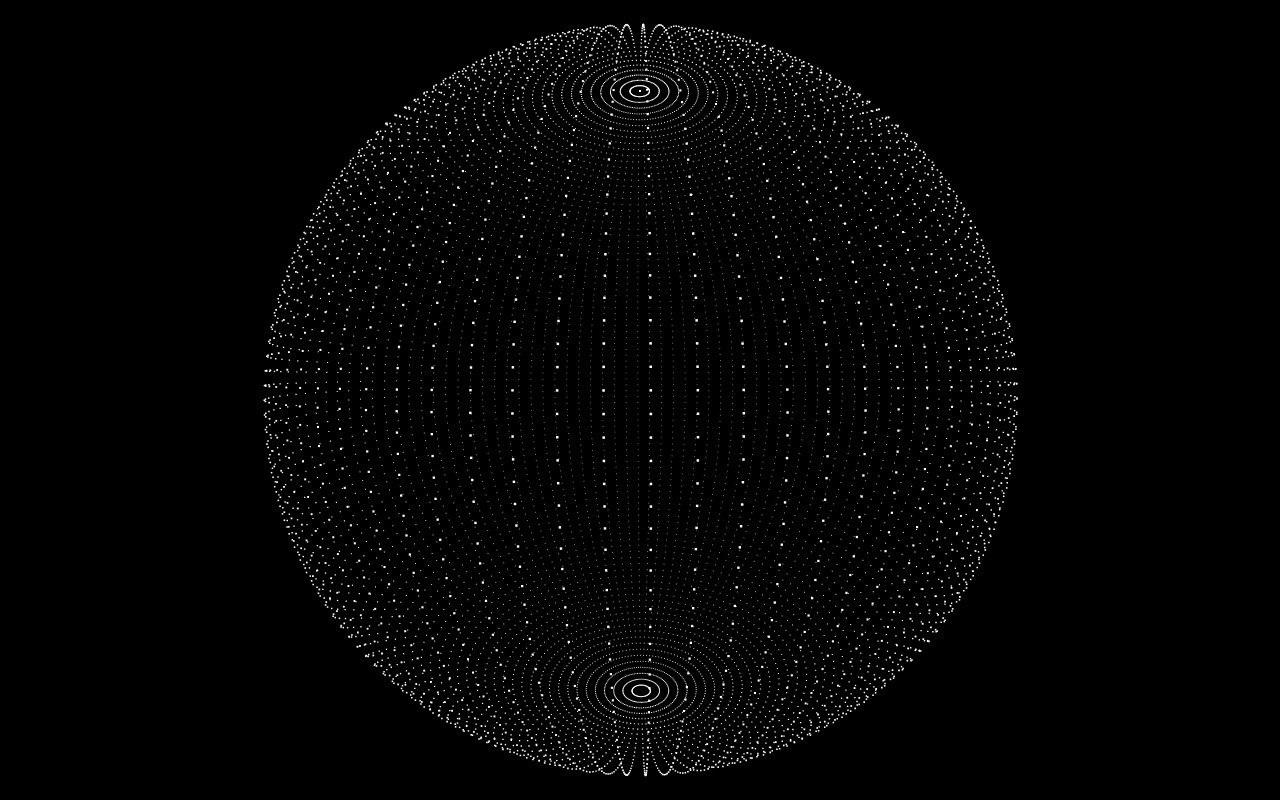
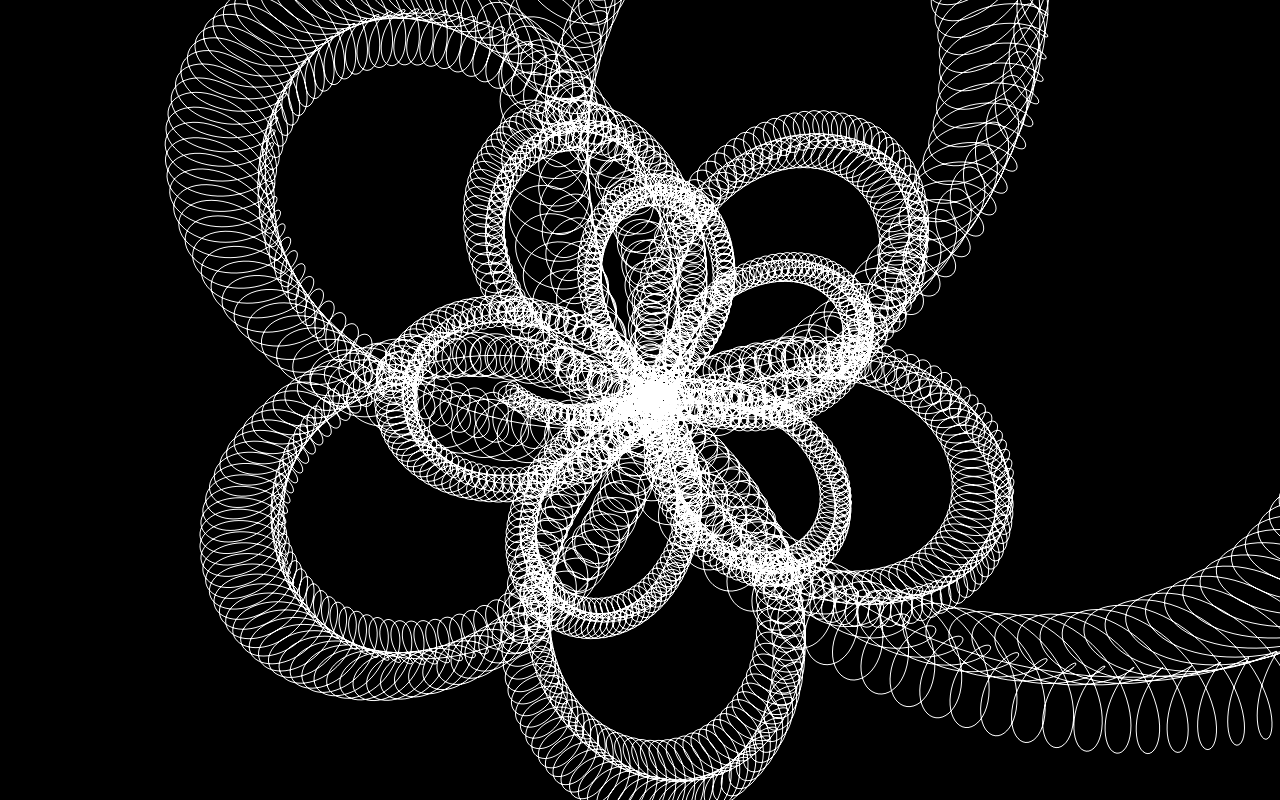
Before and after one commit to adamdavidcole/creative-computing-week5, a plain HTML site: page index.html in a window 1280 px wide. Drawn offline with Linux system fonts and the light colour scheme; animation ran at ten frames a second.

Commit message:
cool roses

```diff
--- /dev/null
+++ b/cone-of-cubes.js
@@ -0,0 +1,82 @@
+class ConeOfCubes {
+  constructor({ size } = {}) {
+    this.size = size || 100;
+
+    this.cubes = [];
+    this.cone = new Cone({ width: 200, length: 500, depth: 200 });
+    // this.cone.setRotation({ x: PI / 2, y: PI / 3 });
+
+    this.cone.setTranslation({ y: 500 / 2 - 50 });
+    const scaleFactor = 100;
+    this.cone.scale({ x: scaleFactor, y: scaleFactor, z: scaleFactor });
+    this.initSquares();
+
+    this.loopLength = 1000;
+  }
+
+  initSquares() {
+    const coneVertices = this.cone.getTransform(this.cone.verticies);
+
+    // const cube = new Rectangle();
+    // this.cubes.push(cube);
+
+    for (let i = 0; i < coneVertices.length; i++) {
+      let [x, y, z] = coneVertices[i];
+
+      const cubeSize = 30;
+      const cube = new Rectangle({
+        width: cubeSize,
+        height: cubeSize,
+        depth: cubeSize,
+        numPointsPerLine: 1,
+        shouldDrawAsFaces: true,
+      });
+
+      this.cubes.push(cube);
+      cube.setTranslation({ x, y, z });
+
+      //   const cube = new Rectangle({ width: 10, length: 10, depth: 10 });
+      //   console.log("cube", cube);
+      //   // cube.setTranslation({ x, y, z });
+      //   this.cubes.push(cube);
+    }
+
+    // console.log("this.cubes", this.cubes);
+    // cylinderVertices.forEach(([x, y, z]) => {
+    //   const cube = new Rectangle({ width: 10, height: 10, depth: 10 });
+    //   cube.setTranslation({ x, y, z });
+    //   this.cubes.push(cube);
+    // });
+  }
+
+  update() {
+    const loopPhase = Math.cos(frameCount / 1000 + PI);
+    const numCubesToDraw = map(loopPhase, -1, 1, 0, this.cone.verticies.length);
+
+    const coneVertices = this.cone.getTransform(this.cone.verticies);
+
+    for (let i = 0; i < this.cubes.length; i++) {
+      const cube = this.cubes[i];
+      const [x, y, z] = coneVertices[i];
+
+      cube.setTranslation({ x, y, z });
+      // cube.setRotation({ x: PI / 3 });
+
+      if (i < numCubesToDraw) {
+        cube.shouldDraw = true;
+      } else {
+        cube.shouldDraw = false;
+      }
+      cube.shouldDraw = true;
+    }
+  }
+
+  draw() {
+    // this.cone.draw();
+    this.cubes.forEach((cube) => {
+      if (cube.shouldDraw) cube.draw();
+    });
+    this.cone.setRotation({ x: PI });
+    this.cone.rotate({ y: 0.001 });
+  }
+}
--- a/cone.js
+++ b/cone.js
@@ -1,5 +1,5 @@
 class Cone extends Shape {
-  constructor() {
+  constructor({ width, length, depth }) {
     super();
 
     this.verticesPerRing = 100;
@@ -12,35 +12,37 @@ class Cone extends Shape {
 
     this.verticies = [];
 
-    this.setScale({ x: 50, y: 100, z: 50 });
+    this.width = width || 50;
+    this.length = length || 100;
+    this.depth = depth || 50;
+
+    this.setScale({ x: this.width, y: this.length, z: this.depth });
 
     this.initConeVertices();
-    console.log("this.vertices", this.vertices);
   }
 
   initConeVertices() {
     const lengthSpacing = this.totalLength / this.verticesPerLength;
+    const capSpacing = this.capRadius / this.ringsPerCap;
     const angleIncr = TWO_PI / this.verticesPerRing;
 
     this.verticies.push([0, 0, 0]);
 
-    for (let i = lengthSpacing; i < this.totalLength; i += lengthSpacing) {
+    for (let i = 0; i < this.capRadius; i += capSpacing) {
       for (let angle = 0; angle < TWO_PI - angleIncr; angle += angleIncr) {
         const x = Math.cos(angle) * i;
         const z = Math.sin(angle) * i;
-        const y = i;
+        const y = 0; // position of cap
 
         this.verticies.push([x, y, z]);
       }
     }
 
-    const capSpacing = this.capRadius / this.ringsPerCap;
-
-    for (let i = 0; i < this.capRadius; i += capSpacing) {
+    for (let i = this.totalLength; i > 0; i -= lengthSpacing) {
       for (let angle = 0; angle < TWO_PI - angleIncr; angle += angleIncr) {
         const x = Math.cos(angle) * i;
         const z = Math.sin(angle) * i;
-        const y = 1; // position of cap
+        const y = this.totalLength - i;
 
         this.verticies.push([x, y, z]);
       }
--- a/index.html
+++ b/index.html
@@ -21,7 +21,9 @@
     <script src="rectangle.js"></script>
     <script src="cylinder.js"></script>
     <script src="cone.js"></script>
+    <script src="cone-of-cubes.js"></script>
     <script src="taurus.js"></script>
+    <script src="roses.js"></script>
     <script src="script.js"></script>
   </body>
 </html>
--- a/rectangle.js
+++ b/rectangle.js
@@ -16,16 +16,26 @@ const rightFace = [1, 2, 6, 5];
 const bottomFace = [3, 7, 6, 2];
 const leftFace = [0, 4, 7, 3];
 
+const faces = [frontFace, backFace, topFace, rightFace, bottomFace, leftFace];
+
 class Rectangle extends Shape {
-  constructor({ width, height, depth }) {
+  constructor({
+    width,
+    height,
+    depth,
+    numPointsPerLine,
+    shouldDrawAsFaces,
+  } = {}) {
     super();
 
+    this.shouldDrawAsFaces = shouldDrawAsFaces ?? false;
+
     this.verticies = [];
-    this.width = 200;
-    this.height = 200;
-    this.depth = 200;
+    this.width = width || 200;
+    this.height = height || 200;
+    this.depth = depth || 200;
 
-    this.numPointsPerLine = 20;
+    this.numPointsPerLine = numPointsPerLine || 20;
 
     this.initRectangleVertices();
 
@@ -41,10 +51,11 @@ class Rectangle extends Shape {
     const distanceWidth = vecDistance(v1, v0);
     const distanceHeight = vecDistance(v1, v2);
 
-    const spacing = distanceWidth / this.numPointsPerLine;
+    const spacingHeight = distanceHeight / this.numPointsPerLine;
+    const spacingWidth = distanceWidth / this.numPointsPerLine;
 
-    for (let i = 0; i <= distanceHeight + spacing; i += spacing) {
-      for (let j = 0; j <= distanceWidth + spacing; j += spacing) {
+    for (let i = 0; i < distanceHeight + spacingHeight; i += spacingHeight) {
+      for (let j = 0; j < distanceWidth + spacingWidth; j += spacingWidth) {
         // draw face on X axis
         let x, y, z;
         if (axis === 0) {
@@ -71,11 +82,44 @@ class Rectangle extends Shape {
   }
 
   initRectangleVertices() {
+    if (!this.shouldDrawAsFaces) {
       this.getFaceVerticies(frontFace, 2);
       this.getFaceVerticies(backFace, 2);
       this.getFaceVerticies(rightFace, 0);
       this.getFaceVerticies(leftFace, 0);
       this.getFaceVerticies(topFace, 1);
       this.getFaceVerticies(bottomFace, 1);
+    } else {
+      cubeVertices.forEach((vertex) => {
+        this.verticies.push(vertex);
+      });
     }
   }
+
+  draw() {
+    if (!this.shouldDrawAsFaces) {
+      super.draw();
+      return;
+    } else {
+      const projectedVerticies = this.getProjectionTransform(this.verticies);
+
+      const [v0, v1, v2, v3] = projectedVerticies;
+      context.fillStyle = "rgba(255,215,215, 0.015)";
+      context.strokeStyle = "rgba(0,255,215, 0.025)";
+
+      faces.forEach((face) => {
+        const [startX, startY] = projectedVerticies[face[0]];
+        context.beginPath();
+        context.moveTo(startX, startY);
+
+        face.forEach((index, i) => {
+          const [x, y, z] = projectedVerticies[index];
+          context.lineTo(x, y);
+        });
+        context.closePath();
+        context.fill();
+        context.stroke();
+      });
+    }
+  }
+}
--- /dev/null
+++ b/roses.js
@@ -0,0 +1,81 @@
+class Roses extends Shape {
+  constructor() {
+    super();
+
+    this.numPoints = 1000;
+    this.radius = 300;
+
+    this.numPointsPerRing = 100;
+    this.ringRadius = 30;
+
+    this.totalPoints = this.numPoints * this.numPointsPerRing;
+    this.verticiesToDraw = 0;
+
+    this.verticies = [];
+
+    this.initRosesVertices();
+  }
+
+  update() {
+    this.verticies = [];
+    const spacing = TWO_PI / this.numPoints;
+
+    for (let angle = 0; angle < TWO_PI; angle += spacing) {
+      const xCenter =
+        this.radius *
+        Math.cos((angle * mouseY) / 100) *
+        Math.cos((mouseX / 100) * angle);
+      const yCenter =
+        this.radius *
+        Math.sin((angle * mouseY) / 100) *
+        Math.cos((mouseX / 100) * angle);
+      const zCenter = map(angle, 0, TWO_PI, -300, 300);
+
+      const ringSpacing = TWO_PI / this.numPointsPerRing;
+      for (let ringAngle = 0; ringAngle < TWO_PI; ringAngle += ringSpacing) {
+        let x = Math.cos(ringAngle) * this.ringRadius;
+        let y = 0;
+        let z = Math.sin(ringAngle) * this.ringRadius;
+
+        const rotatedX = x * Math.cos(ringAngle) - y * Math.sin(ringAngle);
+        const rotatedY = x * Math.sin(ringAngle) + y * Math.cos(ringAngle);
+        const rotatedZ = z;
+
+        const translatedX = rotatedX + xCenter;
+        const translatedY = rotatedY + yCenter;
+        const translatedZ = rotatedZ + zCenter;
+
+        this.verticies.push([translatedX, translatedY, translatedZ]);
+      }
+
+      //   this.verticies.push([xCenter, yCenter, 0]);
+    }
+
+    this.rotate({ x: 0.001, y: 0.001 });
+
+    const loopPhase = Math.cos(frameCount / 100 + PI);
+    this.verticiesToDraw = map(loopPhase, -1, 1, 0, this.totalPoints);
+  }
+
+  initRosesVertices() {
+    this.update();
+  }
+
+  draw() {
+    const projectedVertices = this.getProjectionTransform(this.verticies);
+
+    context.strokeStyle = "rgb(255,255,255)";
+    context.lineWidth = 1;
+
+    context.beginPath();
+    projectedVertices.forEach((vertex, i) => {
+      //   if (i > this.verticiesToDraw) return;
+
+      const [x, y, z] = vertex;
+      if (i === 0) context.moveTo(x, y);
+      context.lineTo(x, y);
+    });
+    context.stroke();
+    context.closePath();
+  }
+}
--- a/script.js
+++ b/script.js
@@ -16,6 +16,7 @@ var context = canvas.getContext("2d");
 canvas.setAttribute("width", width);
 canvas.setAttribute("height", height);
 canvas.addEventListener("mousemove", getMouse, false);
+context.globalCompositeOperation = "lighter";
 
 // move sphere with arrow keys
 document.addEventListener("keydown", function (event) {
@@ -43,8 +44,8 @@ document.addEventListener("keydown", function (event) {
  * UTILITY FUNCTIONS
  */
 
-var mouseX = 0;
-var mouseY = 0;
+var mouseX = width / 2;
+var mouseY = height / 2;
 
 function map(number, inMin, inMax, outMin, outMax) {
   return ((number - inMin) * (outMax - outMin)) / (inMax - inMin) + outMin;
@@ -72,14 +73,18 @@ const sphere = new Sphere({ size: 200 });
 const spherePulse = new SpherePulse({ size: 200 });
 const organicSpherePulse = new OrganicSpherePulse({ size: 300 });
 
-const cube = new Rectangle({ size: 200 });
+const cube = new Rectangle({ width: 200, height: 200, depth: 200 });
 const cylinder = new Cylinder({ size: 200 });
 const cone = new Cone({ size: 200 });
 const taurus = new Taurus({ size: 200 });
+const roses = new Roses({});
+
+const coneOfCubes = new ConeOfCubes();
 
 function draw() {
   // clear rect
   context.fillStyle = "rgb(0,0,0)";
+  context.clearRect(0, 0, width, height);
   context.fillRect(0, 0, width, height);
 
   // draw sphere
@@ -129,8 +134,14 @@ function draw() {
   //   y: map(mouseY, 0, height, -TWO_PI, TWO_PI),
   // });
 
-  organicSpherePulse.update();
-  organicSpherePulse.draw();
+  // organicSpherePulse.update();
+  // organicSpherePulse.draw();
+
+  // coneOfCubes.update();
+  // coneOfCubes.draw();
+
+  roses.update();
+  roses.draw();
 
   frameCount++;
 
--- a/shape.js
+++ b/shape.js
@@ -108,6 +108,31 @@ class Shape {
   /**
    * 3D TRANSFORMATION AND PROJECTION
    */
+
+  // get transformed model without projection
+  getTransform(verticies) {
+    return verticies.map((vertex) => {
+      // get transform values
+      const [translationX, translationY, translationZ] = this.translation;
+      const [rotationX, rotationY, rotationZ] = this.rotatation;
+      const [scaleX, scaleY, scaleZ] = this.scaleFactor;
+
+      // rotate the shape
+      let rotatedVertex = [...vertex];
+      rotatedVertex = this.rotateX(rotatedVertex, rotationX);
+      rotatedVertex = this.rotateY(rotatedVertex, rotationY);
+
+      let [x, y, z] = rotatedVertex;
+
+      // scale and translate the shape
+      x = scaleX * x + translationX;
+      y = scaleY * y + translationY;
+      z = scaleZ * z + translationZ;
+
+      return [x, y, z];
+    });
+  }
+
   getProjectionTransform(verticies) {
     return verticies.map((vertex) => {
       // get transform values
```
Lines whose indentation alone changed are shown as unchanged.
